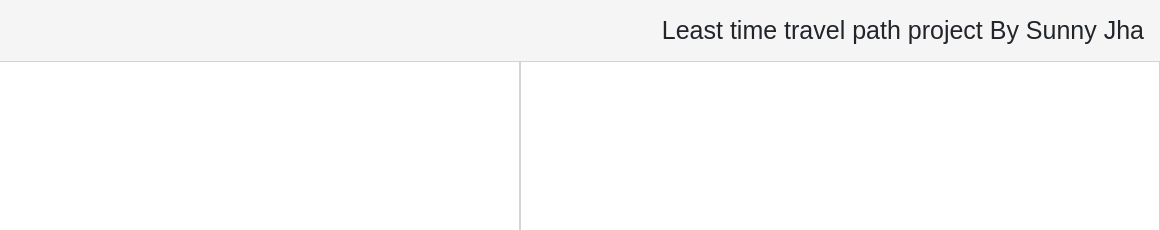
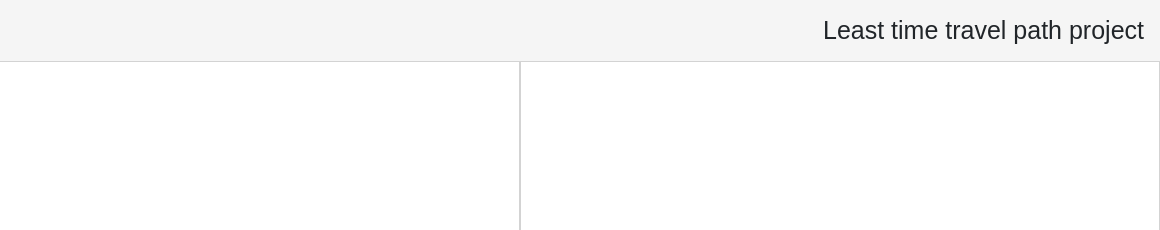
Before and after one commit to yash-rana23/ALGO-VIS, a plain HTML site: page index.html in a window 1280 px wide. Shown: the top 230 px of the page, 120-1280 px from the left. Drawn offline with nearby package versions, Linux system fonts and the light colour scheme.

Commit message:
Update index.html

```diff
--- a/index.html
+++ b/index.html
@@ -39,7 +39,7 @@
         class="d-inline-block align-top"
         alt=""
       />
-      Least time travel path project By Sunny Jha
+      Least time travel path project
     </nav>
     <div id="container">
       <div id="mynetwork"></div>
```
